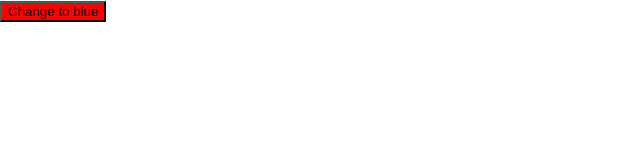
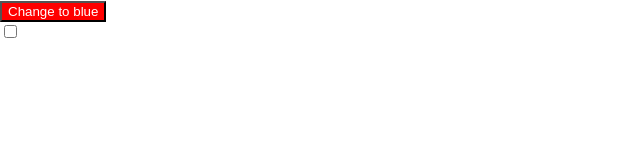
Before and after one commit to SebCH77/react-testing-library, a React (Create React App) app: page / in a window 1280 px wide. Shown: the top 160 px of the page, without its empty margins (0-640 px from the left). Built offline with nearby package versions, Linux system fonts and the light colour scheme.

Commit message:
Test and code checkbox functionality

```diff
--- a/src/App.tsx
+++ b/src/App.tsx
@@ -1,17 +1,28 @@
-import React, { useState } from "react";
-import logo from "./logo.svg";
-import "./App.css";
+import { useState } from "react";
 
 function App() {
   const [buttonColor, setButtonColor] = useState("red");
+  const [disabled, setdisabled] = useState(false);
 
   const newButtonColor = buttonColor === "red" ? "blue" : "red";
 
   return (
     <div>
-      <button style={{ backgroundColor: buttonColor }} onClick={() => setButtonColor(newButtonColor)}>
+      <button
+        style={{ backgroundColor: buttonColor, color: "white" }}
+        onClick={() => setButtonColor(newButtonColor)}
+        disabled={disabled}
+      >
         Change to {newButtonColor}
       </button>
+      <br />
+      <input
+        type="checkbox"
+        id="enable-button-checkbox"
+        defaultChecked={disabled}
+        aria-checked={disabled}
+        onChange={(e) => setdisabled(e.target.checked)}
+      />
     </div>
   );
 }
```
Also changed, not shown: 1 other file (tests, documents, lock files or other folders).
